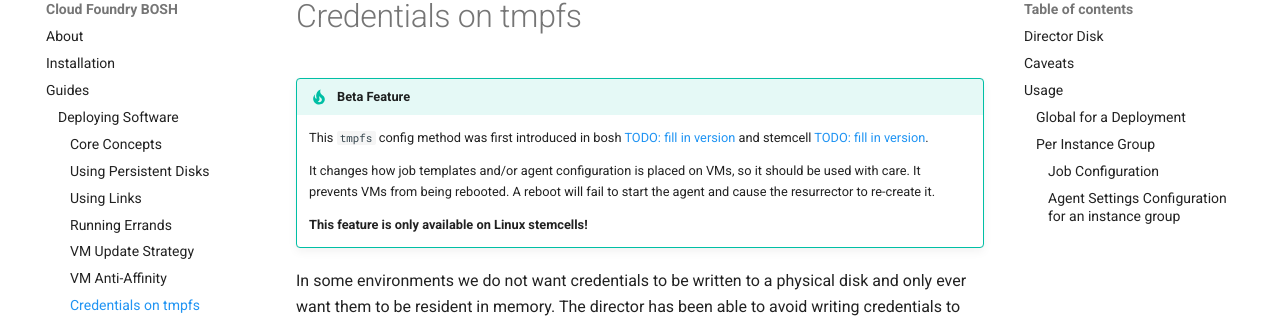
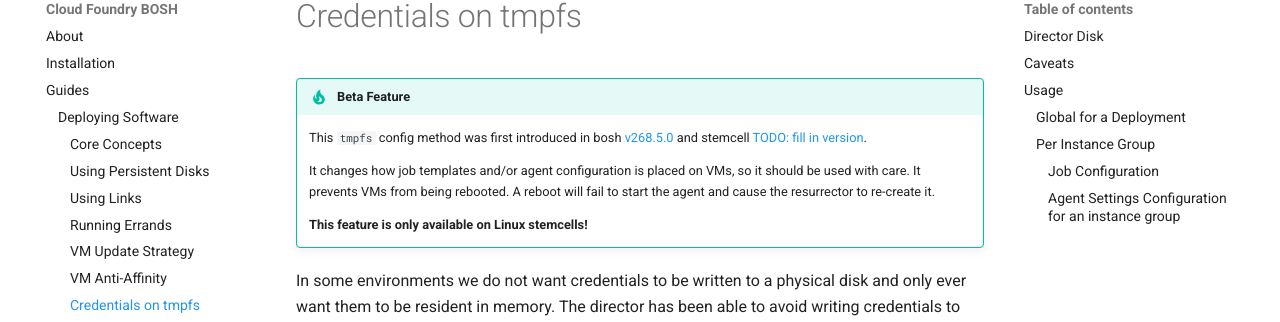
Before and after one commit to cloudfoundry/docs-bosh, an MkDocs documentation site: the page built from content/creds-tmpfs.md, in a window 1280 px wide and 900 px high. Shown: the part 150-472 px from the top of the window. Built offline with MkDocs 1.6.1 and Material for MkDocs 9.7.7, drawn with Linux system fonts in a browser that asks for light colours; old or Windows-style settings are respelled for this version of MkDocs.

Commit message:
Add updated available BOSH release version

```diff
--- a/content/creds-tmpfs.md
+++ b/content/creds-tmpfs.md
@@ -1,6 +1,5 @@
 !!! tip "Beta Feature"
-    This `tmpfs` config method was first introduced in bosh [TODO: fill in
-    version](TODO) and stemcell [TODO: fill in version](TODO).
+    This `tmpfs` config method was first introduced in bosh [v268.5.0](https://github.com/cloudfoundry/bosh/releases/tag/v268.5.0) and stemcell [TODO: fill in version](TODO).
 
     It changes how job templates and/or agent configuration is placed on VMs, so
     it should be used with care. It prevents VMs from being rebooted. A reboot
```
